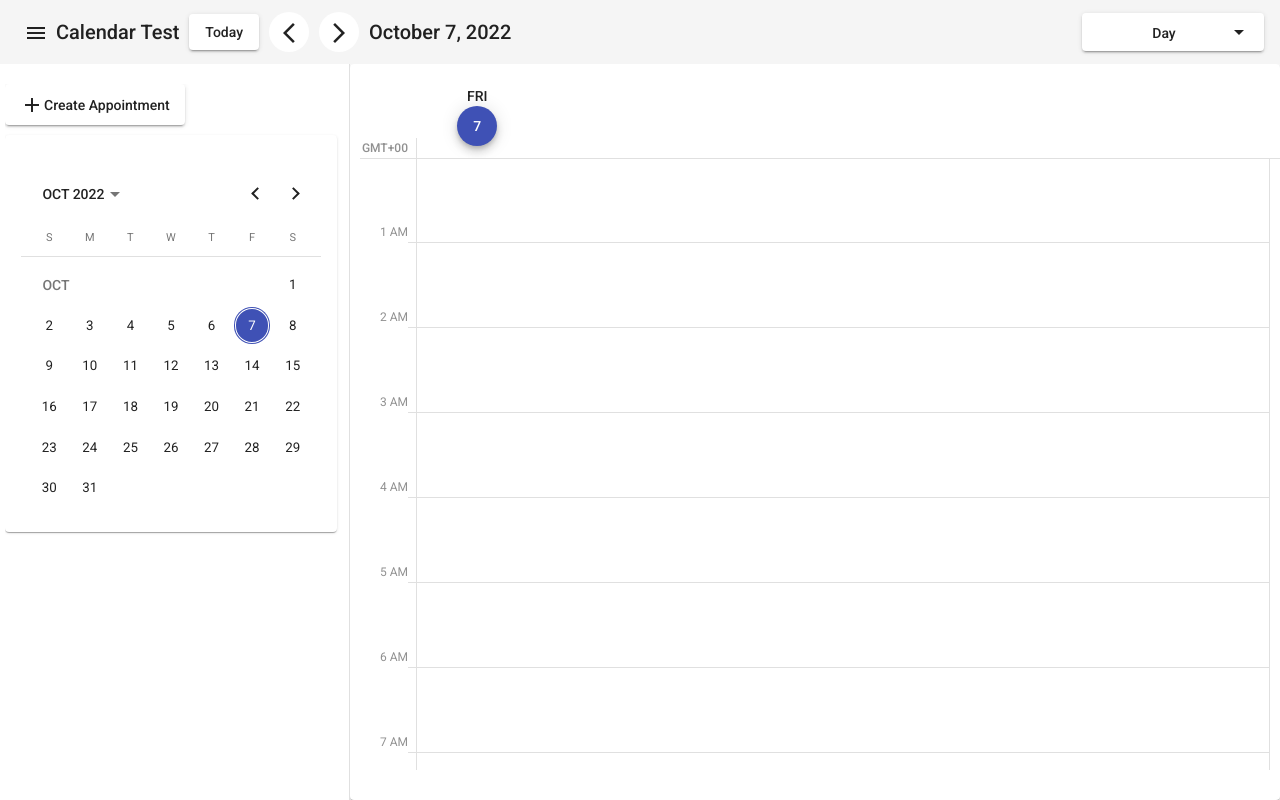
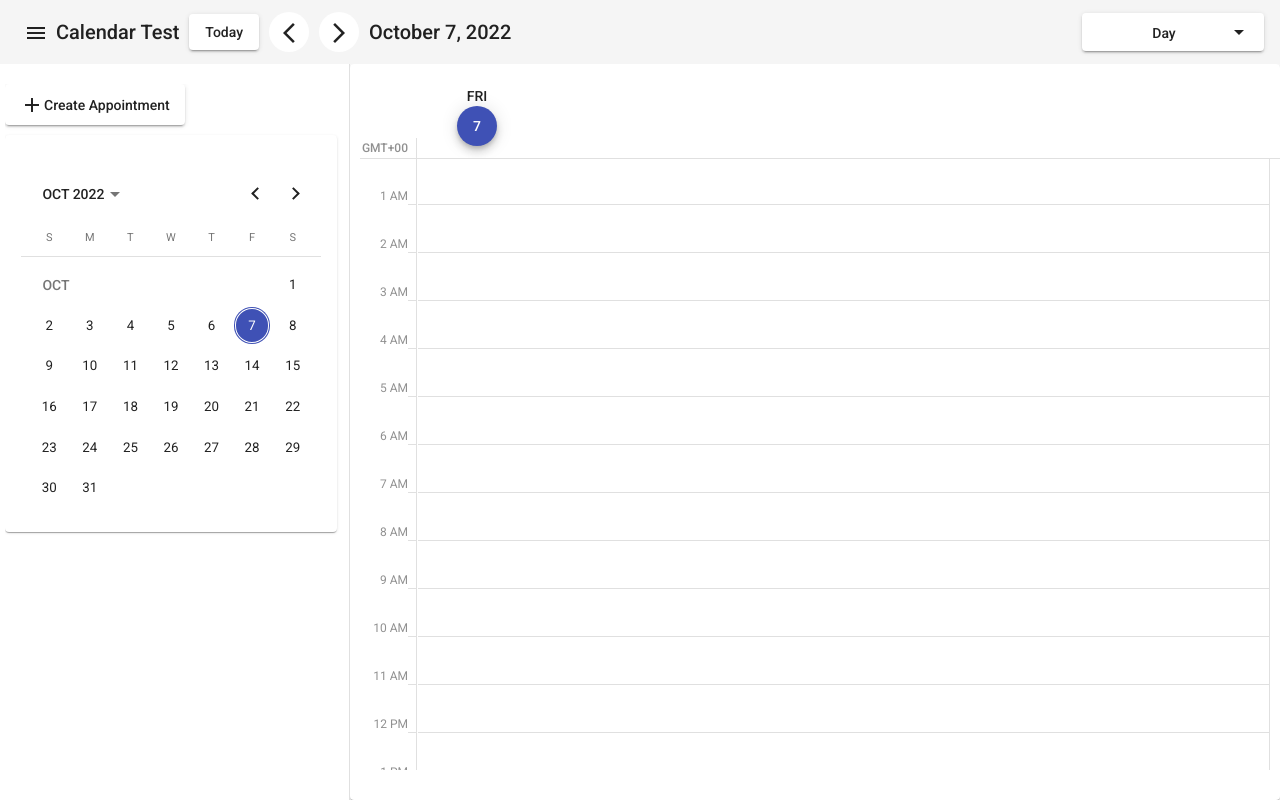
Before and after one commit to pullrepox/angular-schedule-app, an Angular app: page /day/2022-10-07 in a window 1280 px wide. Built offline with nearby package versions, Linux system fonts and the light colour scheme.

Commit message:
update appointment component

```diff
--- a/src/app/scheduler/components/appointment/appointment.component.html
+++ b/src/app/scheduler/components/appointment/appointment.component.html
@@ -20,30 +20,42 @@
           <div class="c-app-header-week-label">
             {{ getWeekHeaders(indexOfElement) }}
           </div>
-          <button mat-mini-fab color="{{ getHeaderColor(d) }}">{{ d }}</button>
+          <button
+            mat-mini-fab
+            color="{{ getHeaderColor(d) }}"
+            (click)="updateSelDate(d)"
+          >
+            {{ d }}
+          </button>
         </div>
       </mat-grid-tile>
     </mat-grid-list>
   </mat-card-title>
   <mat-card-content class="c-app-book-content">
+    <div class="c-app-book-time-list" aria-hidden="true">
       <div *ngFor="let t of timeList" class="c-app-book-content-list">
         <div class="c-app-book-left-corner">
           <div>{{ t }}</div>
         </div>
-      <div class="c-app-book-space">
-        <div class="c-app-book-space-line"></div>
+        <div class="c-app-book-space"></div>
       </div>
+    </div>
+
     <mat-grid-list
       cols="{{ computeCols }}"
-        rowHeight="84px"
+      rowHeight="1103px"
       class="c-app-book-content-grid-list"
     >
       <mat-grid-tile
         *ngFor="let d of calcWeekDates; let indexOfElement = index"
       >
+        <div class="c-app-grid-time-list" aria-hidden="true">
+          <div *ngFor="let t of timeList" class="c-app-book-content-list">
+            <div class="c-app-book-timeline"></div>
+          </div>
+        </div>
         <div class="c-app-appointment-description"></div>
       </mat-grid-tile>
     </mat-grid-list>
-    </div>
   </mat-card-content>
 </mat-card>
--- a/src/app/scheduler/components/appointment/appointment.component.scss
+++ b/src/app/scheduler/components/appointment/appointment.component.scss
@@ -21,10 +21,11 @@
     display: flex;
     justify-content: flex-end;
     align-items: flex-end;
+    position: relative;
   }
 
   .c-app-book-grid-list {
-    width: calc(100% - 96px);
+    width: calc(100% - 99px);
   }
 
   .c-app-book-header {
@@ -66,27 +67,84 @@
     max-height: calc(100vh - 188px);
     margin-top: 84px;
     width: 100%;
+    display: flex;
+    position: relative;
+
+    .c-app-book-time-list {
+      width: 58px;
+
+      .c-app-book-left-corner {
+        height: 48px;
+      }
 
       .c-app-book-content-list {
         display: flex;
 
         .c-app-book-space {
+          border-right: 1px solid #e0e0e0;
+          height: 48px;
+
+          &:after {
+            content: "";
             border-bottom: 1px solid #e0e0e0;
-        border-right: 1px solid #e0e0e0;
-        height: 84px;
+            width: 100%;
+            height: 48px;
+            z-index: 3;
+            top: -2px;
+            pointer-events: none;
+            position: absolute;
+          }
+        }
+      }
     }
 
     .c-app-book-content-grid-list {
       width: calc(100% - 56px);
+
+      .c-app-grid-time-list {
+        .c-app-book-timeline {
+          height: 48px;
+
+          &:after {
+            content: "";
             border-bottom: 1px solid #e0e0e0;
+            position: absolute;
+            width: 100%;
+            height: 48px;
+            margin-top: -2px;
+            z-index: 3;
+            pointer-events: none;
+          }
+        }
+      }
 
       .c-app-appointment-description {
         width: 100%;
-          height: 84px;
+        height: 100%;
         min-width: 14.7%;
         border-right: 1px solid #e0e0e0;
+        display: block;
+        position: relative;
       }
     }
   }
 }
+
+::-webkit-scrollbar {
+  width: 20px;
 }
+
+::-webkit-scrollbar-track {
+  background-color: transparent;
+}
+
+::-webkit-scrollbar-thumb {
+  background-color: #d6dee1;
+  border-radius: 20px;
+  border: 6px solid transparent;
+  background-clip: content-box;
+}
+
+::-webkit-scrollbar-thumb:hover {
+  background-color: #a8bbbf;
+}
--- a/src/app/scheduler/components/appointment/appointment.component.ts
+++ b/src/app/scheduler/components/appointment/appointment.component.ts
@@ -79,12 +79,21 @@ export class AppointmentComponent implements OnInit {
     return hours
   }
 
+  /**
+   * set active date
+   *
+   * @param d
+   */
   getHeaderColor(d: number) {
     const curr = new Date(this.stateData.selDate.getTime())
 
     return curr.getDate() === d ? 'primary' : ''
   }
 
+  /**
+   * Get week headers
+   * @param d
+   */
   getWeekHeaders(d: number) {
     const weeks = ['SUN', 'MON', 'TUE', 'WED', 'THU', 'FRI', 'SAT']
 
@@ -96,4 +105,23 @@ export class AppointmentComponent implements OnInit {
 
     return weeks[d]
   }
+
+  /**
+   * Update selected date and type if clicking date of header when view type is week
+   * @param d
+   */
+  updateSelDate(d: number) {
+    if (this.stateData.selType === 'D') {
+      return
+    }
+
+    const curr = new Date(this.stateData.selDate.getTime())
+    curr.setDate(d)
+
+    this._state.changeStateData({
+      ...this.stateData,
+      selType: 'D',
+      selDate: curr,
+    })
+  }
 }
--- a/src/app/scheduler/scheduler.component.ts
+++ b/src/app/scheduler/scheduler.component.ts
@@ -143,6 +143,15 @@ export class SchedulerComponent implements OnInit {
    * @param msg
    */
   watchStateData(msg: any) {
+    const oldStateData = Object.assign({}, this.stateData)
+
     this.stateData = msg
+
+    if (oldStateData.selType !== this.stateData.selType) {
+      this.selectedDate = this.stateData.selDate
+      this.selectedViewType = this.stateData.selType
+
+      this.updateNavigate(this.stateData.selDate)
+    }
   }
 }
```
Lines whose indentation alone changed are shown as unchanged.
